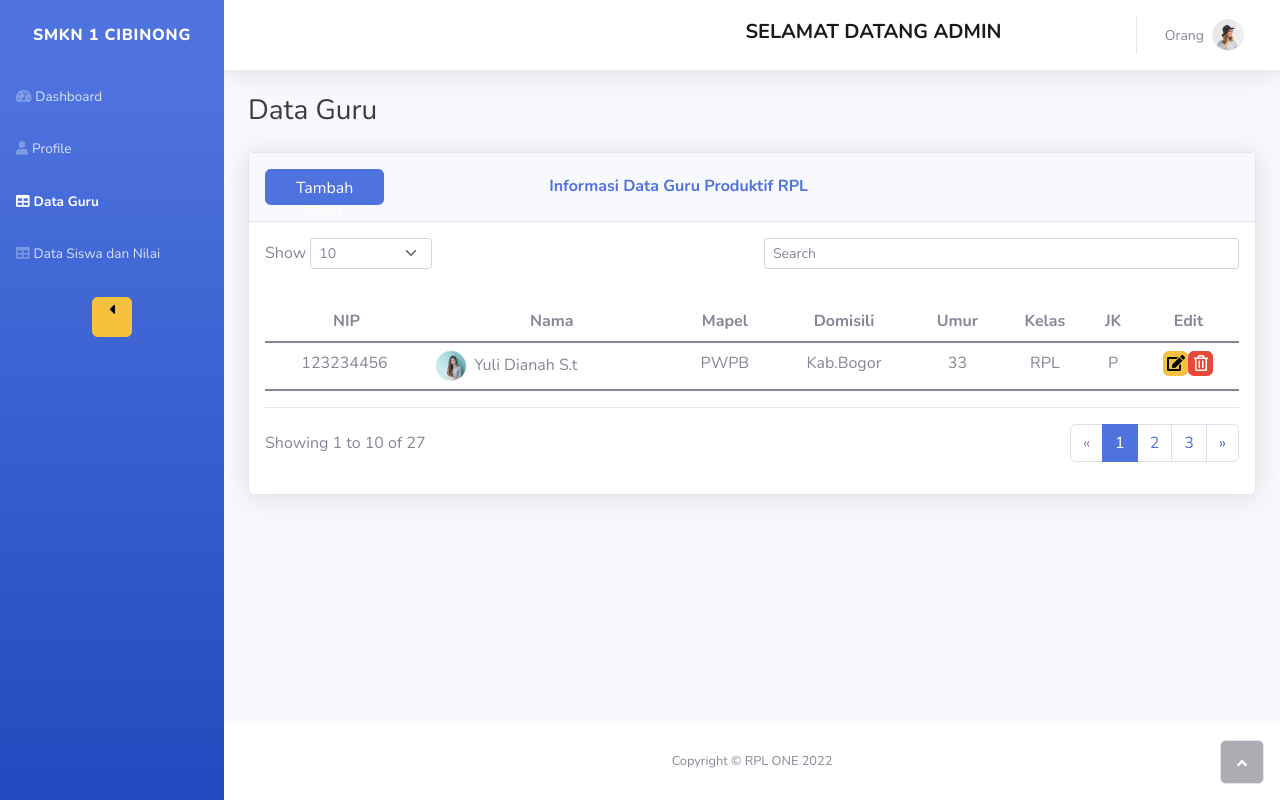
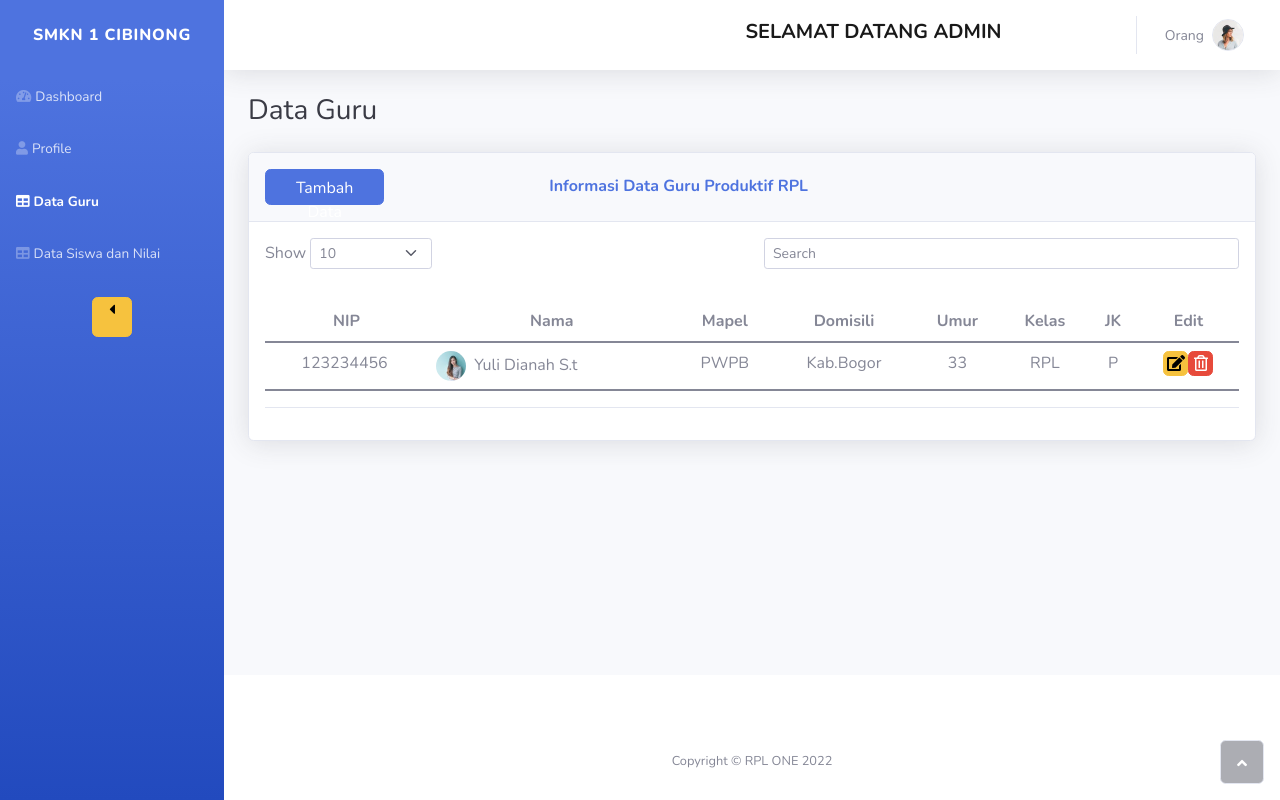
Before and after one commit to zaki2525/projek-fiks, a PHP site: page /admin/dtguru_admin.php in a window 1280 px wide. Run offline with PHP 8.4, Linux system fonts and the light colour scheme.

Commit message:
hapus pagination

```diff
--- a/admin/dtguru_admin.php
+++ b/admin/dtguru_admin.php
@@ -119,29 +119,13 @@
                                     </tfoot>
                                 </table>
                             </div>
-                            <div class="row">
-                                <div class="col-md-6 align-self-center">
-                                    <p id="dataTable_info" class="dataTables_info" role="status" aria-live="polite">Showing 1 to 10 of 27</p>
-                                </div>
-                                <div class="col-md-6">
-                                    <nav class="d-lg-flex justify-content-lg-end dataTables_paginate paging_simple_numbers">
-                                        <ul class="pagination">
-                                            <li class="page-item disabled"><a class="page-link" href="#" aria-label="Previous"><span aria-hidden="true">«</span></a></li>
-                                            <li class="page-item active"><a class="page-link" href="#">1</a></li>
-                                            <li class="page-item"><a class="page-link" href="#">2</a></li>
-                                            <li class="page-item"><a class="page-link" href="#">3</a></li>
-                                            <li class="page-item"><a class="page-link" href="#" aria-label="Next"><span aria-hidden="true">»</span></a></li>
-                                        </ul>
-                                    </nav>
-                                </div>
-                            </div>
                         </div>
                     </div>
                 </div>
             </div>
             <footer class="bg-white sticky-footer">
                 <div class="container my-auto">
-                    <div class="text-center my-auto copyright"><span>Copyright © RPL ONE 2022</span></div>
+                    <div class="text-center my-auto copyright mt-5"><span>Copyright © RPL ONE 2022</span></div>
                 </div>
             </footer>
         </div><a class="border rounded d-inline scroll-to-top" href="#page-top"><i class="fas fa-angle-up"></i></a>
```
